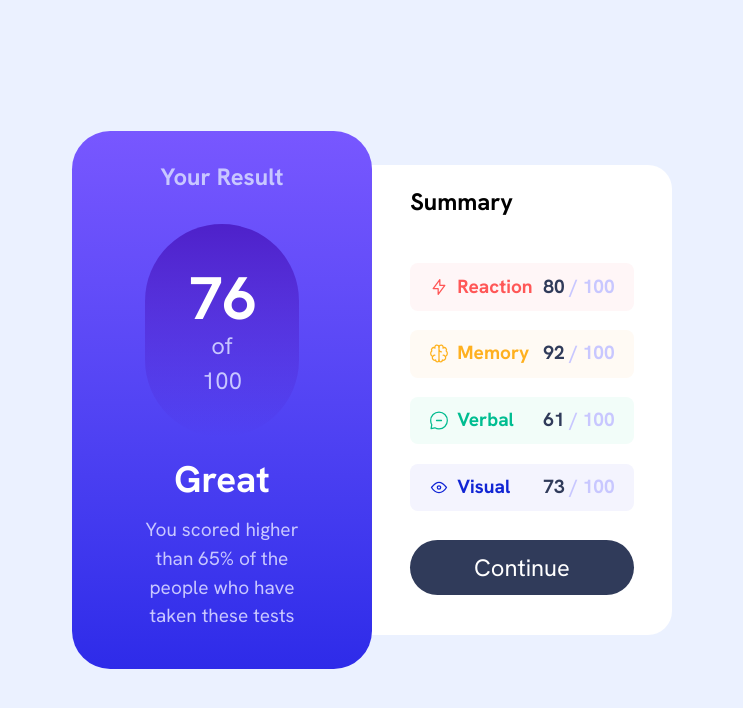
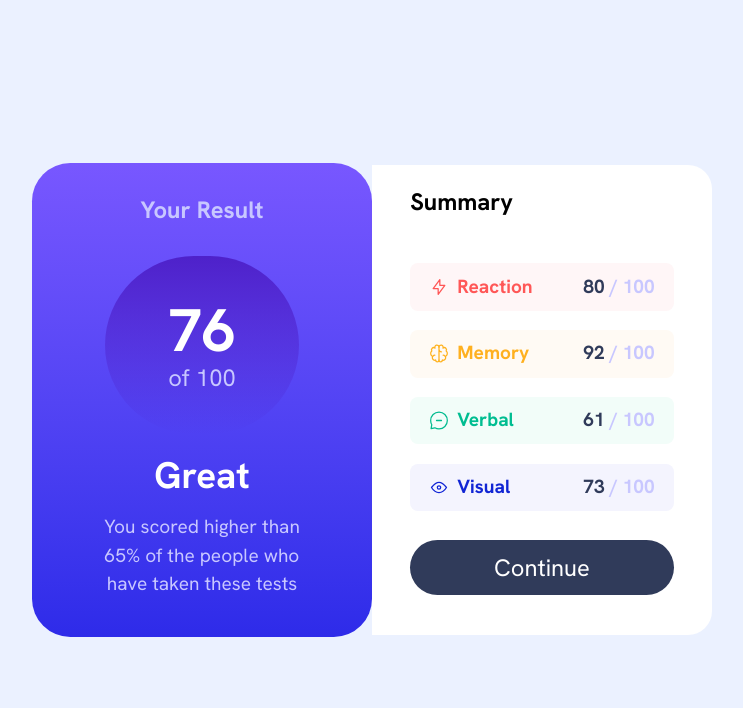
Before and after one commit to zesciati/result-summary-component-reguler, a website: page index.html in a window 1280 px wide. Shown: the whole page, without its empty margins (268-1011 px from the left). Drawn offline with Linux system fonts and the light colour scheme.

Commit message:
fix: responsive design

```diff
--- a/index.html
+++ b/index.html
@@ -16,12 +16,12 @@
 
 <body class="font-(family-name:--font-Hanken-Grotesk)  text-(length:--step-1) sm:bg-(--Pale-blue)">
 
-  <main class="sm:flex sm:flex-row sm:justify-center sm:items-center sm:min-h-screen">
+  <main class="sm:flex sm:flex-row sm:justify-center sm:items-center sm:min-h-screen ">
     <section
-      class="result bg-linear-to-b from-(--Light-slate-blue) to-(--Light-royal-blue) text-center text-(--white) rounded-b-(--space-l) px-(--space-xl) sm:rounded-t-(--space-l) sm:w-[300px]">
+      class="result bg-linear-to-b from-(--Light-slate-blue) to-(--Light-royal-blue) text-center text-(--white) rounded-b-(--space-l) px-(--space-xl) sm:rounded-t-(--space-l) sm:w-[300px] lg:w-[340px]">
       <p class="py-(--space-m) text-(--Light-lavender) text-(length:--step-3) font-bold sm:text-(length:--step-1)">Your Result</p>
       <div
-        class="circle pb-(--space-l) bg-linear-to-b from-(--Violet-blue) to-(--Persian-blue) rounded-full  mx-16 p-11 sm:mx-4 ">
+        class="circle pb-(--space-l) bg-linear-to-b from-(--Violet-blue) to-(--Persian-blue) rounded-full  mx-16 p-11 sm:mx-4 max-[321px]:mx-9 ">
         <p class="text-6xl font-bold">76</p>
         <p class="text-(--Light-lavender)">of 100</p>
       </div>
@@ -30,7 +30,7 @@
         tests</p>
     </section>
 
-    <aside class="summary px-(--space-l) text-center sm:bg-(--white) sm:rounded-e-3xl sm:w-[300px]">
+    <aside class="summary px-(--space-l) text-center sm:bg-(--white) sm:rounded-e-3xl sm:w-[300px] lg:w-[340px] ">
       <p class="font-bold py-(--space-s) text-left">Summary</p>
 
       <div class="info-summary sm:py-6">
```
Also changed, not shown: src/output.css.
